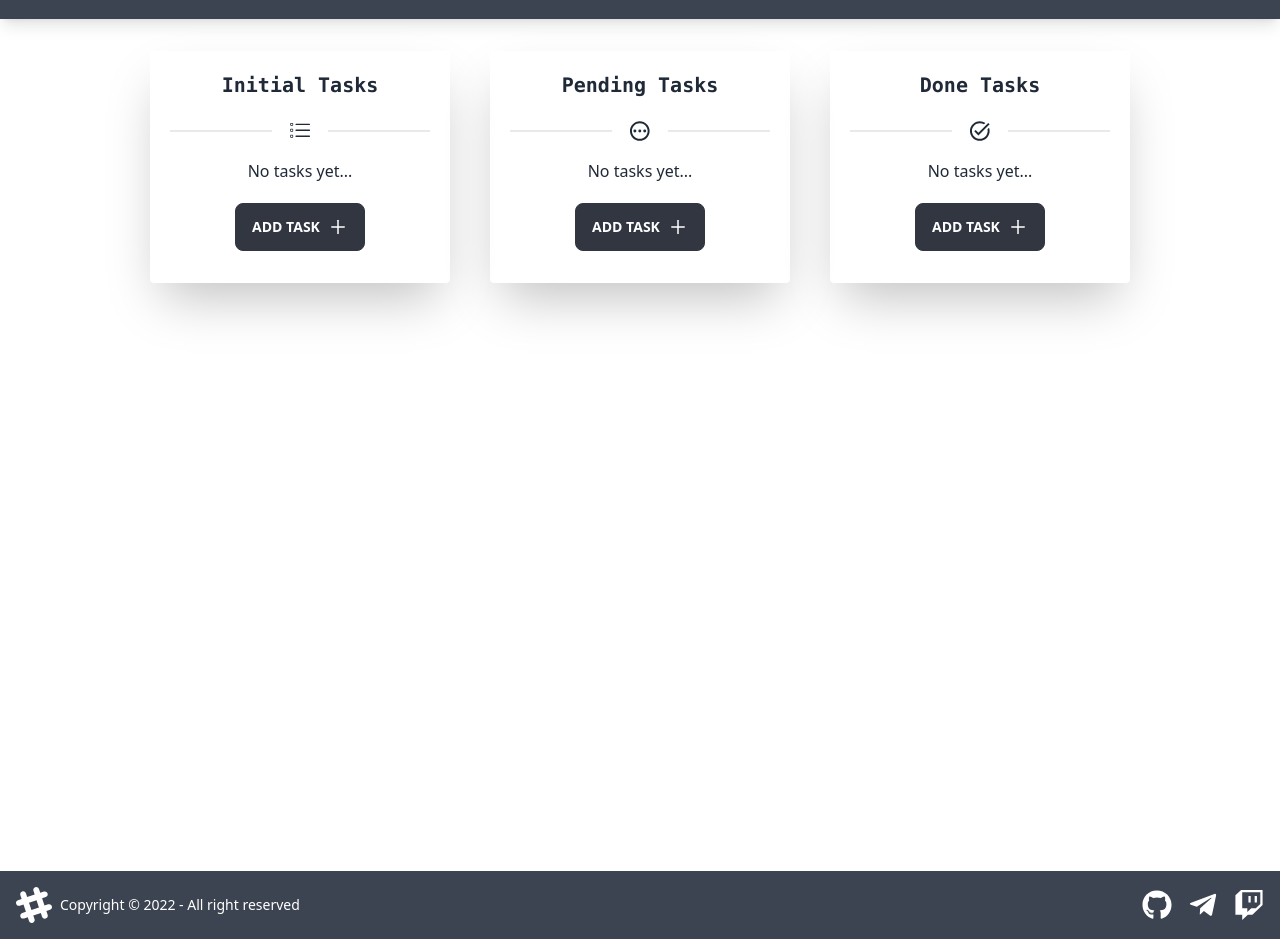
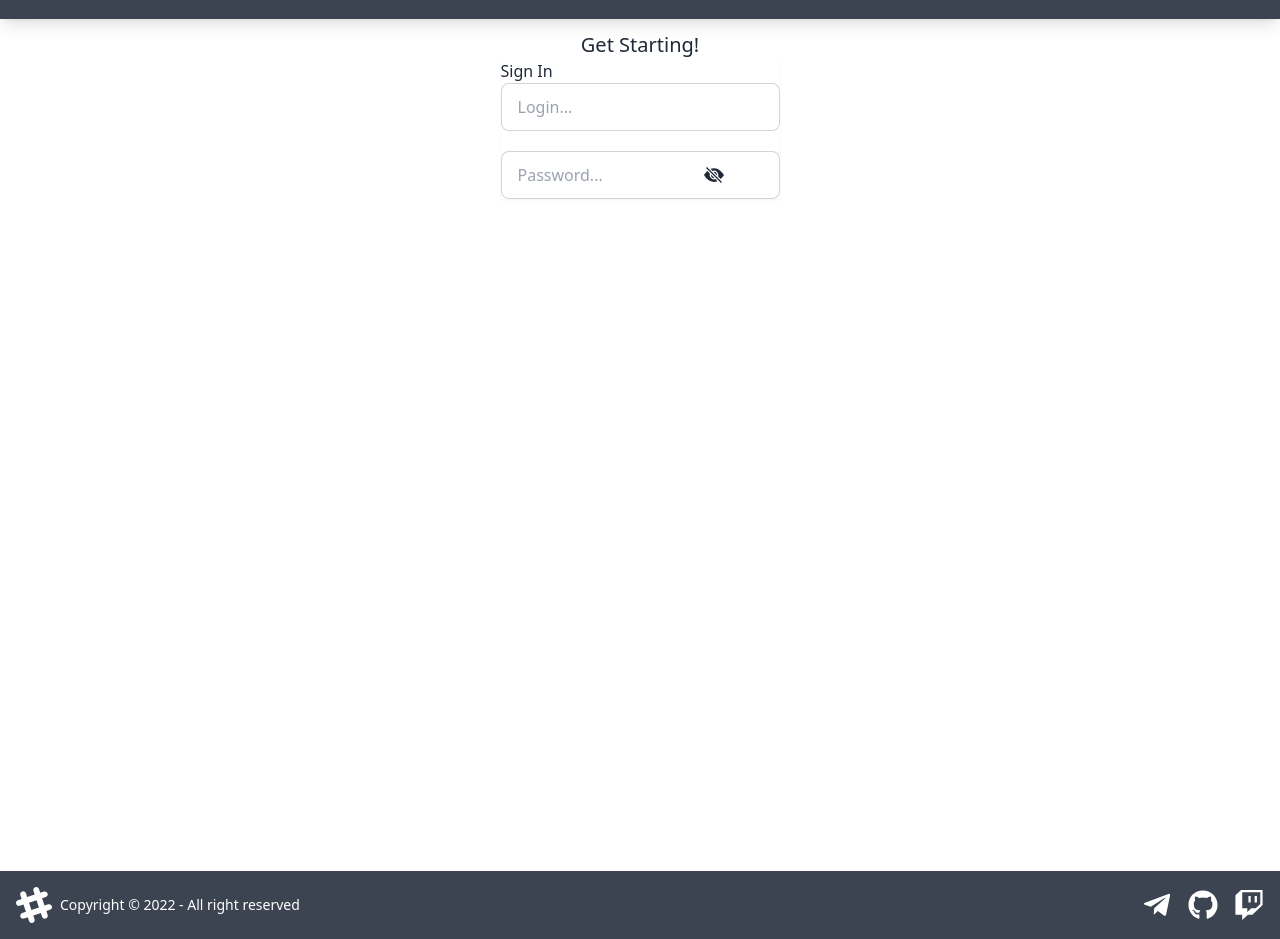
Before and after one commit to betterhell/todo-app, a React (Create React App) app: page / in a window 1280 px wide. Shown: the part 45-984 px from the top of the page. Built offline with nearby package versions, Linux system fonts and the light colour scheme; the HTML template or start-up script is replaced by a standard one.

Commit message:
start create signIn page and socialList

```diff
--- a/src/App.js
+++ b/src/App.js
@@ -2,10 +2,11 @@ import {BrowserRouter, Routes, Route} from "react-router-dom";
 import Navigations from "./components/Navigations";
 import Footer from "./components/Footer";
 import About from "./pages/About";
-import MainPage from "./pages/MainPage";
+import TodosPage from "./pages/TodosPage";
 import {TodoProvider} from "./context/todoAppContext"
 import {ToastContainer} from "react-toastify";
 import 'react-toastify/dist/ReactToastify.css';
+import StartingPage from "./pages/StartingPage";
 
 function App() {
   return (
@@ -14,8 +15,9 @@ function App() {
                 <Navigations />
                 <main>
                     <Routes>
+                        <Route path="/" element={<StartingPage />} />
                         <Route path="/about" element={<About />} />
-                        <Route path="/" element={<MainPage />} />
+                        <Route path="/todos" element={<TodosPage />} />
                     </Routes>
                 </main>
               <Footer />
--- a/src/components/Footer.jsx
+++ b/src/components/Footer.jsx
@@ -1,5 +1,5 @@
 import React from 'react';
-import {FaTwitch, FaTelegramPlane, FaGithub} from "react-icons/fa"
+import {socialList} from "./data/socialList";
 
 const Footer = () => {
     const currentYear = new Date().getFullYear()
@@ -11,9 +11,16 @@ const Footer = () => {
             <p>Copyright © {currentYear} - All right reserved</p>
         </div>
         <div className="grid-flow-col gap-4 md:place-self-center md:justify-self-end">
-            <a className="hover:text-[#171515] hover:scale-110 transition-all" target="_blank" href="https://github.com/betterhell" rel="noreferrer"><FaGithub size={30} /></a>
-            <a className="hover:text-[#0088cc] hover:scale-110 transition-all" target="_blank" href="https://t.me/betterheal" rel="noreferrer"><FaTelegramPlane size={30} /></a>
-            <a className="hover:text-[#6441a5] hover:scale-110 transition-all" target="_blank" href="https://www.twitch.tv/betterhell" rel="noreferrer"><FaTwitch size={30} /></a>
+            {socialList.map((social) =>
+                <a key={social.id}
+                   target="_blank"
+                   className={`${social.color} hover:scale-110 transition-all"`}
+                   href={social.link}
+                   rel="noreferrer"
+                >
+                    {social.icon}
+                </a>
+            )}
         </div>
     </footer>
     );
--- /dev/null
+++ b/src/components/SignInForm.jsx
@@ -0,0 +1,30 @@
+import React, {useState} from 'react';
+import {BsEyeSlashFill, BsEyeFill} from "react-icons/bs"
+
+const SignInForm = () => {
+    const [passwordVisible, setPasswordVisible] = useState(false)
+
+    const toggleVisiblePassword = () => {
+        if (!passwordVisible) {
+            setPasswordVisible(true)
+        } else {
+            setPasswordVisible(false)
+        }
+    }
+
+    return (
+            <div className="container w-fit h-fit  shadow-sm relative">
+                    <p>Sign In</p>
+                    <form className="relative gap-5 flex flex-col" action="">
+                        <input type="text" placeholder="Login..." className="input input-bordered w-full max-w-xs" />
+                        <input type={`${passwordVisible === true ? "password" : "text"}`} placeholder="Password..." className="input pr-[30px] input-bordered w-full max-w-xs" />
+                    </form>
+                <div className="absolute flex items-center left-[198px] top-[94px] px-[5px] py-[12px]">
+                    <button onClick={toggleVisiblePassword}>{passwordVisible ? <BsEyeFill size={20} /> : <BsEyeSlashFill size={20} />}</button>
+                </div>
+            </div>
+
+    );
+};
+
+export default SignInForm;
--- /dev/null
+++ b/src/components/data/socialList.js
@@ -0,0 +1,25 @@
+import {FaTwitch, FaTelegramPlane, FaGithub} from "react-icons/fa"
+
+export const socialList = [
+    {
+        name: "Telegram",
+        link: "https://t.me/betterheal",
+        id: 1,
+        icon: <FaTelegramPlane size={30} />,
+        color: "hover:text-[#0088cc]"
+    },
+    {
+        name: "Github",
+        link: "https://github.com/betterhell",
+        id: 2,
+        icon: <FaGithub size={30} />,
+        color: "hover:text-[#171515]"
+    },
+    {
+        name: "Twitch",
+        link: "https://www.twitch.tv/betterhell",
+        id: 3,
+        icon: <FaTwitch size={30} />,
+        color: "hover:text-[#6441a5]"
+    },
+]
--- /dev/null
+++ b/src/pages/StartingPage.jsx
@@ -0,0 +1,13 @@
+import React from 'react';
+import SignInForm from "../components/SignInForm";
+
+const StartingPage = () => {
+    return (
+        <div className="flex items-center flex-col min-h-screen">
+            <h1 className="text-xl">Get Starting!</h1>
+            <SignInForm />
+        </div>
+    );
+};
+
+export default StartingPage;
--- a/src/pages/MainPage.jsx
+++ b/src/pages/TodosPage.jsx
@@ -3,7 +3,7 @@ import Column from "../components/Column";
 import todoAppContext from "../context/todoAppContext";
 import {BsFillArrowUpCircleFill} from "react-icons/bs"
 
-const MainPage = () => {
+const TodosPage = () => {
     const [showTopBtn, setShowTopBtn] = useState(false);
     const {columns} = useContext(todoAppContext)
 
@@ -41,4 +41,4 @@ const MainPage = () => {
 
 
 
-export default MainPage;
+export default TodosPage;
```
